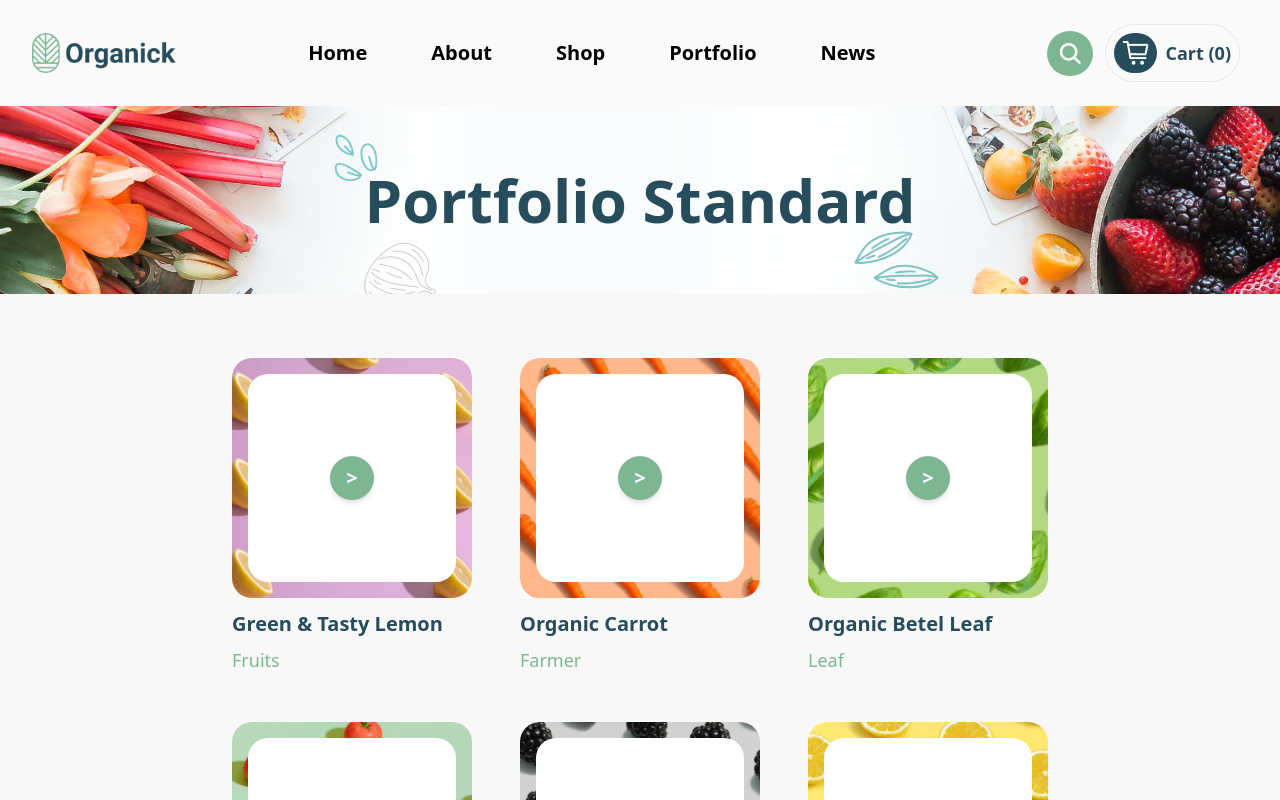
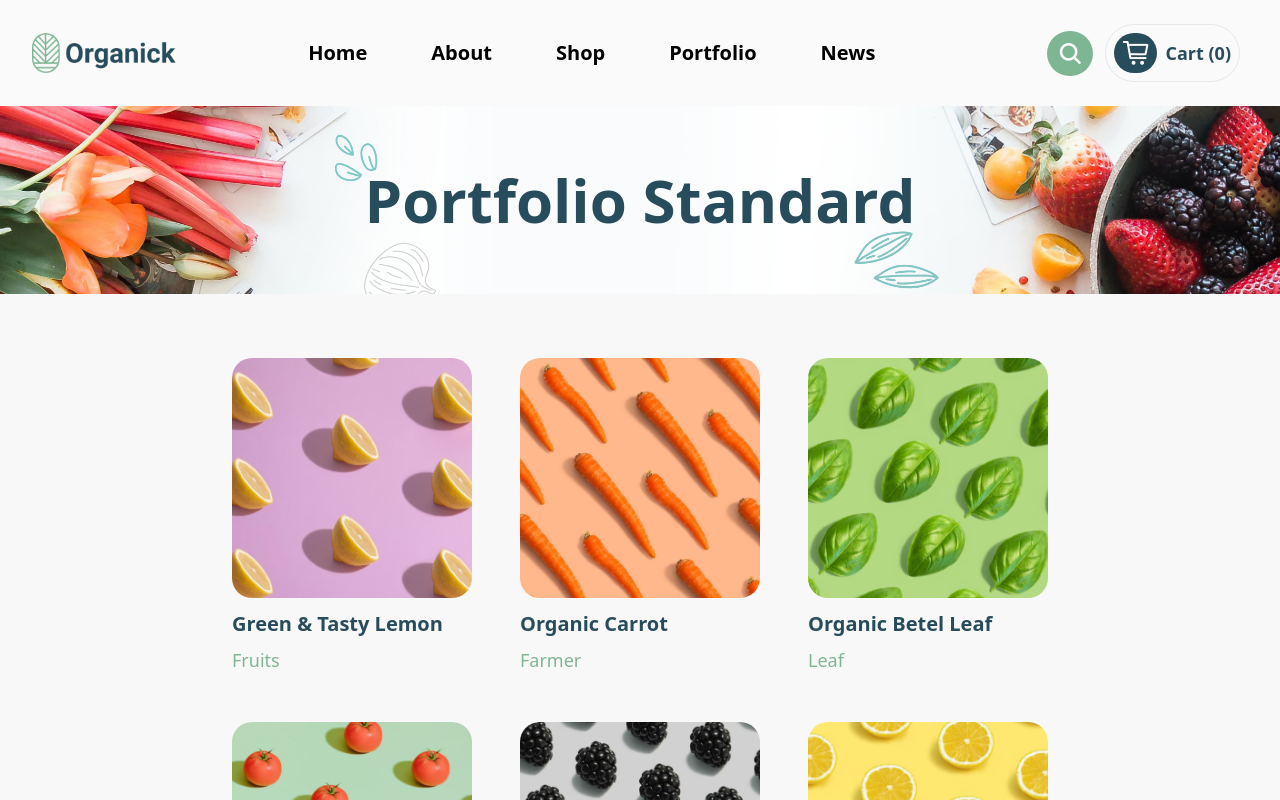
Before and after one commit to vishnubansal001/Organick, a React (Create React App) app: page /portfolio in a window 1280 px wide. Shown: the top 800 px of the page. Built offline with nearby package versions, Linux system fonts and the light colour scheme.

Commit message:
portfolio page linking completd

```diff
--- a/src/containers/PortfolioPage/MainSec.jsx
+++ b/src/containers/PortfolioPage/MainSec.jsx
@@ -5,8 +5,10 @@ import orange from "../../assets/orange.png";
 import tommato from "../../assets/tommato.png";
 import carrot from "../../assets/carrot.png";
 import raspberry from "../../assets/raspberry.png";
+import { useNavigate } from "react-router-dom";
 
 const MainSec = () => {
+  const navigate = useNavigate();
   const sections = [
     {
       id: 1,
@@ -63,9 +65,12 @@ const MainSec = () => {
                   className="lg:w-[15rem] w-[10rem] h-[10rem] p-4 rounded-[20px] cursor-pointer lg:h-[15rem] bg-center bg-cover "
                 >
                   <div
-                    className={` w-full flex h-full text-center justify-center items-center bg-white rounded-[20px]`}
+                    className={`opacity-0 hover:opacity-100 transition-all ease-linear w-full flex h-full text-center justify-center items-center bg-white rounded-[20px]`}
                   >
-                    <p className="shadow-md hover:shadow-xl cursor-pointer select-none py-2 px-4 transition duration-300 ease-in-out bg-[#7EB693] rounded-full text-white font-bold lg:text-xl md:text-lg text-base">
+                    <p
+                      className="shadow-md hover:shadow-xl cursor-pointer select-none py-2 px-4 transition duration-300 ease-in-out bg-[#7EB693] rounded-full text-white font-bold lg:text-xl md:text-lg text-base"
+                      onClick={() => navigate("/portfolio-single")}
+                    >
                       {item.arrow}
                     </p>
                   </div>
```
